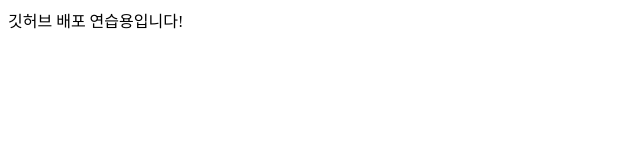
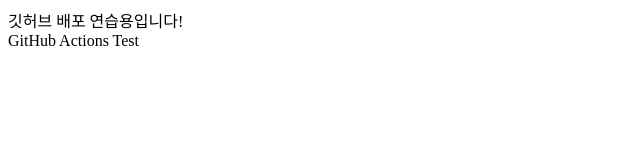
Before and after one commit to ypyp66/testt, a React (Create React App) app: page / in a window 1280 px wide. Shown: the top 160 px of the page, without its empty margins (0-640 px from the left). Built offline with nearby package versions, Linux system fonts and the light colour scheme.

Commit message:
GitHub Actions Test

```diff
--- a/src/App.js
+++ b/src/App.js
@@ -1,5 +1,11 @@
+import Test from "./components/Test";
 function App() {
-  return <div className="App">깃허브 배포 연습용입니다!</div>;
+  return (
+    <div className="App">
+      깃허브 배포 연습용입니다!
+      <Test />
+    </div>
+  );
 }
 
 export default App;
--- /dev/null
+++ b/src/components/Test.js
@@ -0,0 +1,5 @@
+const Test = () => {
+  return <div>GitHub Actions Test</div>;
+};
+
+export default Test;
```
